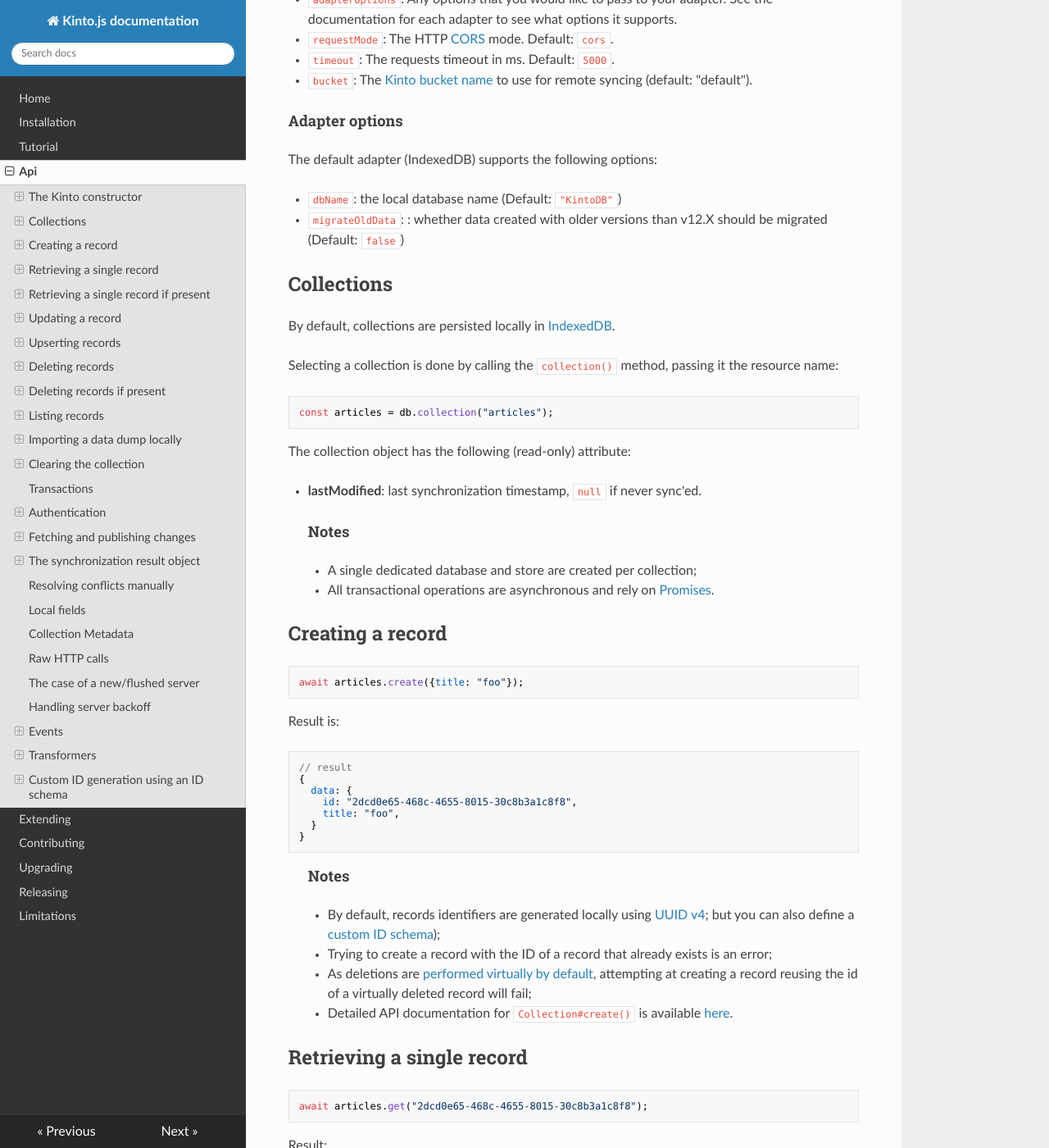
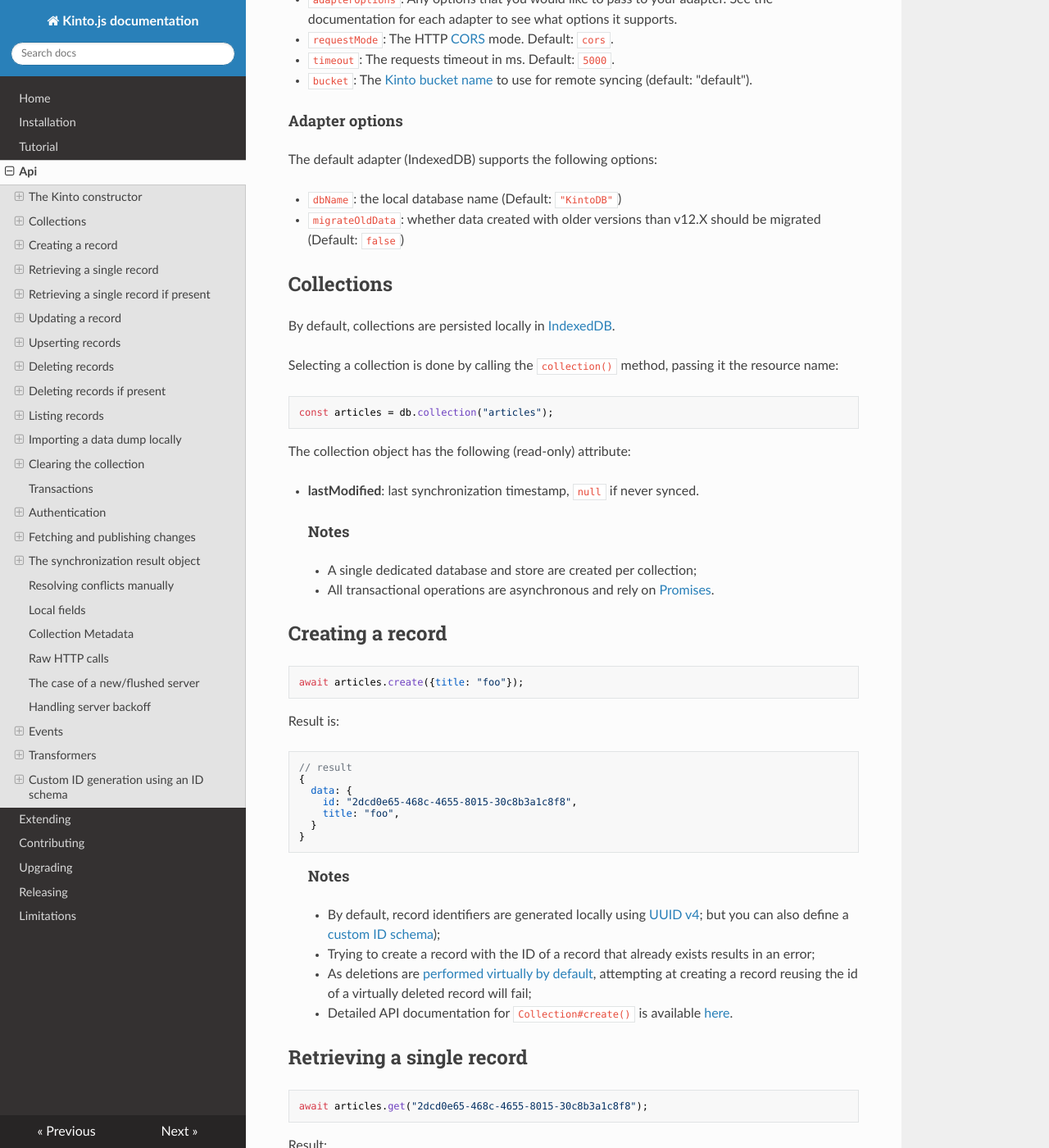
Before and after one commit to Kinto/kinto.js, an MkDocs documentation site: the page built from docs/api.md, in a window 1280 px wide and 1400 px high, scrolled down 628 px. Shown: the whole window at 82% size. Built offline with MkDocs 1.6.1, drawn with Linux system fonts in a browser that asks for light colours; nearby versions of some CDN libraries; old or Windows-style settings are respelled for this version of MkDocs; some of the changed text lies outside the part shown.

Commit message:
Consistency and Grammar (#1407)
Co-authored-by: Dylan Staley <88163+dstaley@users.noreply.github.com>

````diff
--- a/docs/api.md
+++ b/docs/api.md
@@ -24,7 +24,7 @@
 The default adapter (IndexedDB) supports the following options:
 
 - `dbName`: the local database name (Default: `"KintoDB"`)
-- `migrateOldData`: : whether data created with older versions than v12.X should be migrated (Default: `false`)
+- `migrateOldData`: whether data created with older versions than v12.X should be migrated (Default: `false`)
 
 ## Collections
 
@@ -38,7 +38,7 @@
 
 The collection object has the following (read-only) attribute:
 
-* **lastModified**: last synchronization timestamp, `null` if never sync'ed.
+* **lastModified**: last synchronization timestamp, `null` if never synced.
 
 > #### Notes
 >
@@ -65,9 +65,9 @@
 
 > #### Notes
 >
-> - By default, records identifiers are generated locally using [UUID v4](https://en.wikipedia.org/wiki/Universally_unique_identifier#Version_4_.28random.29);
+> - By default, record identifiers are generated locally using [UUID v4](https://en.wikipedia.org/wiki/Universally_unique_identifier#Version_4_.28random.29);
 but you can also define a [custom ID schema](#id-schemas));
-> - Trying to create a record with the ID of a record that already exists is an error;
+> - Trying to create a record with the ID of a record that already exists results in an error;
 > - As deletions are [performed virtually by default](#deleting-records), attempting at creating a record reusing the id of a virtually deleted record will fail;
 > - Detailed API documentation for `Collection#create()` is available [here](https://doc.esdoc.org/github.com/Kinto/kinto.js/class/src/collection.js~Collection.html#instance-method-create).
 
@@ -167,7 +167,7 @@
 await articles.upsert(updated);
 ```
 
-Result is:
+Result:
 
 ```js
 {
@@ -242,7 +242,7 @@
 await articles.list();
 ```
 
-Result is:
+Result:
 
 ```js
 {
````
